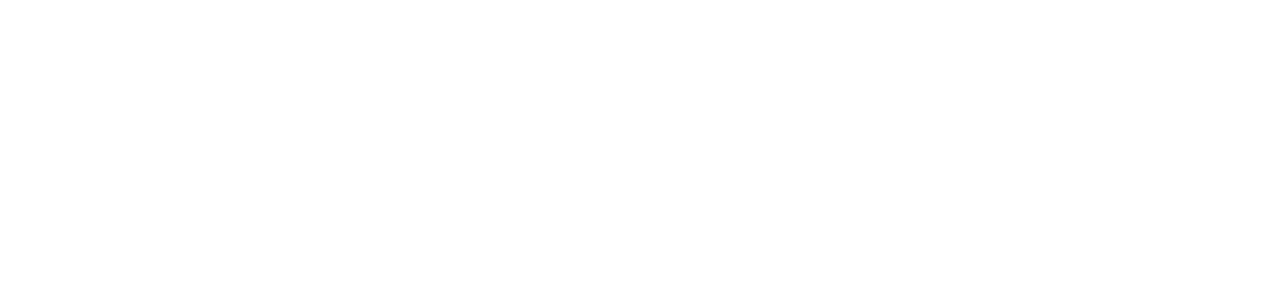
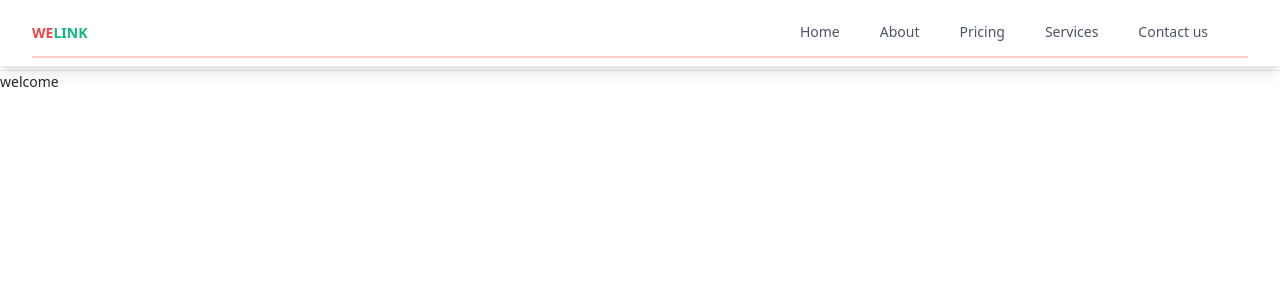
Before and after one commit to tuganimana/welinkmed-note, a React (Create React App) app: page /body in a window 1280 px wide. Shown: the top 300 px of the page. Built offline with nearby package versions, Linux system fonts and the light colour scheme.

Commit message:
home navbar

```diff
--- a/src/App.tsx
+++ b/src/App.tsx
@@ -9,6 +9,8 @@ import Dashboard from './components/dashboard/pages/navbar'
 import Welcome from './components/dashboard/welcome'
 import Addresident from './components/dashboard/pages/addresident'
 import ResidentInfo from './components/dashboard/pages/residentinfo'
+import Home from './components/home/pages/homenavbar'
+import Body from './components/home/pages/body'
 function App () {
   return (
     <>
@@ -24,6 +26,11 @@ function App () {
           <Dashboard>
             <Welcome/>
           </Dashboard>
+        </Route>
+        <Route path="/body">
+          <Home>
+            <Body/>
+          </Home>
         </Route>
         <Route path="/add-resident">
           <Dashboard>
--- /dev/null
+++ b/src/components/home/pages/body.tsx
@@ -0,0 +1,9 @@
+// eslint-disable-next-line no-use-before-define
+import React from 'react'
+
+export default function Body () {
+  return (
+  <>
+         <div>welcome</div>
+  </>)
+}
--- /dev/null
+++ b/src/components/home/pages/homenav.tsx
@@ -0,0 +1,103 @@
+// eslint-disable-next-line no-use-before-define
+import React, { useState } from 'react'
+
+export default function Homenav () {
+  const [small, setSmall] = useState(false)
+  const handleClick = () => {
+    setSmall(true)
+  }
+  const handleSmall = () => {
+    setSmall(false)
+  }
+  return (<>
+  <div className="relative  p-2  shadow-lg">
+  <div className="max-w-7xl mx-auto px-4 sm:px-6">
+    <div className="flex justify-between items-center py-3 border-b-2 border-red-200  md:justify-start md:space-x-10">
+      <div className="lg:w-0 lg:flex-1">
+        <a href="/" className="flex">
+          <h3 className="text-red-500 font-bold">WE<span className="text-green-500">LINK</span></h3>
+        </a>
+      </div>
+      <div className="-mr-2 -my-2 md:hidden">
+        <button type="button" onClick={handleClick} className="inline-flex items-center justify-center p-2 rounded-md text-yellow-400 hover:text-yellow-600 hover:bg-yellow-100 focus:outline-none focus:bg-yellow-100 focus:text-yellow-600 transition duration-150 ease-in-out">
+          {/* <!-- Heroicon name: menu --> */}
+          <svg className="h-6 w-6" xmlns="http://www.w3.org/2000/svg" fill="none" viewBox="0 0 24 24" stroke="currentColor">
+            <path strokeLinecap="round" strokeLinejoin="round" strokeWidth="2" d="M4 6h16M4 12h16M4 18h16" />
+          </svg>
+        </button>
+      </div>
+
+      <nav className="hidden md:flex space-x-10">
+        <div className="relative">
+        </div>
+        <a href="/" className=" text-sm leading-6 font-medium text-gray-600 hover:text-red-500 focus:outline-none focus:text-yellow-700 transition ease-in-out duration-150">
+          Home
+        </a>
+        <a href="/about-us" className="text-sm leading-6 font-medium text-gray-600 hover:text-red-500 focus:outline-none focus:text-yellow-700 transition ease-in-out duration-150">
+          About
+        </a>
+        <a href="/scriptures" className="text-sm leading-6 font-medium text-gray-600 hover:text-red-500 focus:outline-none focus:text-yellow-700 transition ease-in-out duration-150">
+          Pricing
+        </a>
+        <a href="/sermons" className="text-sm leading-6 font-medium text-gray-600 hover:text-red-500 focus:outline-none focus:text-yellow-700 transition ease-in-out duration-150">
+          Services
+        </a>
+        <a href="/events" className="text-sm leading-6 font-medium text-gray-600 hover:text-red-500 focus:outline-none focus:text-yellow-700 transition ease-in-out duration-150">
+         Contact us
+        </a>
+        <div className="relative">
+{/* end  of    toggle (more) */}
+
+        </div>
+      </nav>
+    </div>
+  </div>
+{/* navbar of small devise */}
+
+  {small
+    ? <div className="relative top-0 inset-x-0 p-2 transition transform origin-top-right md:hidden">
+      <div className="rounded-lg shadow-lg">
+        <div className="rounded-lg shadow-xs bg-white divide-y-2 divide-yellow-50">
+          <div className="pt-5 pb-6 px-5 space-y-6">
+            <div className="flex items-center justify-between">
+              <div>
+             <h4 className="text-red-500 font-bold">WE<span className="text-green-500">LINK</span></h4>
+              </div>
+              <div className="-mr-2">
+                <button type="button" onClick={handleSmall} className="inline-flex items-center justify-center p-2 rounded-md text-yellow-400 hover:text-yellow-600 hover:bg-yellow-100 focus:outline-none focus:bg-yellow-100 focus:text-yellow-600 transition duration-150 ease-in-out">
+                  <svg className="h-6 w-6" xmlns="http://www.w3.org/2000/svg" fill="none" viewBox="0 0 24 24" stroke="currentColor">
+                  <path strokeLinecap="round" strokeLinejoin="round" strokeWidth="2" d="M6 18L18 6M6 6l12 12" />
+                </svg>
+                </button>
+            </div>
+          </div>
+          <div>
+            <nav className="grid gap-y-8">
+              <a href="/" className="text-sm leading-6 font-medium text-gray-600 hover:text-red-500 focus:outline-none focus:text-yellow-700 transition ease-in-out duration-150">
+               Home
+              </a>
+              <a href="#" className="text-sm leading-6 font-medium text-gray-600 hover:text-red-500 focus:outline-none focus:text-yellow-700 transition ease-in-out duration-150">
+               About
+              </a>
+              <a href="#" className="text-sm leading-6 font-medium text-gray-600 hover:text-red-500 focus:outline-none focus:text-yellow-700 transition ease-in-out duration-150">
+               Pricing
+              </a>
+              <a href="#" className="text-sm leading-6 font-medium text-gray-600 hover:text-red-500 focus:outline-none focus:text-yellow-700 transition ease-in-out duration-150">
+               Services
+              </a>
+              <a href="#" className="text-sm leading-6 font-medium text-gray-600 hover:text-red-500 focus:outline-none focus:text-yellow-700 transition ease-in-out duration-150">
+               Aboutus
+              </a>
+
+            </nav>
+          </div>
+        </div>
+      </div>
+    </div>
+  </div>
+    : <span></span>}
+
+</div>
+
+          </>)
+}
--- /dev/null
+++ b/src/components/home/pages/homenavbar.tsx
@@ -0,0 +1,13 @@
+// eslint-disable-next-line no-use-before-define
+import React from 'react'
+import Homenav from './homenav'
+
+export default function Home (props: any) {
+  return (
+        <div className=" w-full bg-lightBlue">
+                <Homenav/>
+                <hr className="mt-1"/>
+                {props.children}
+            </div>
+  )
+}
```
